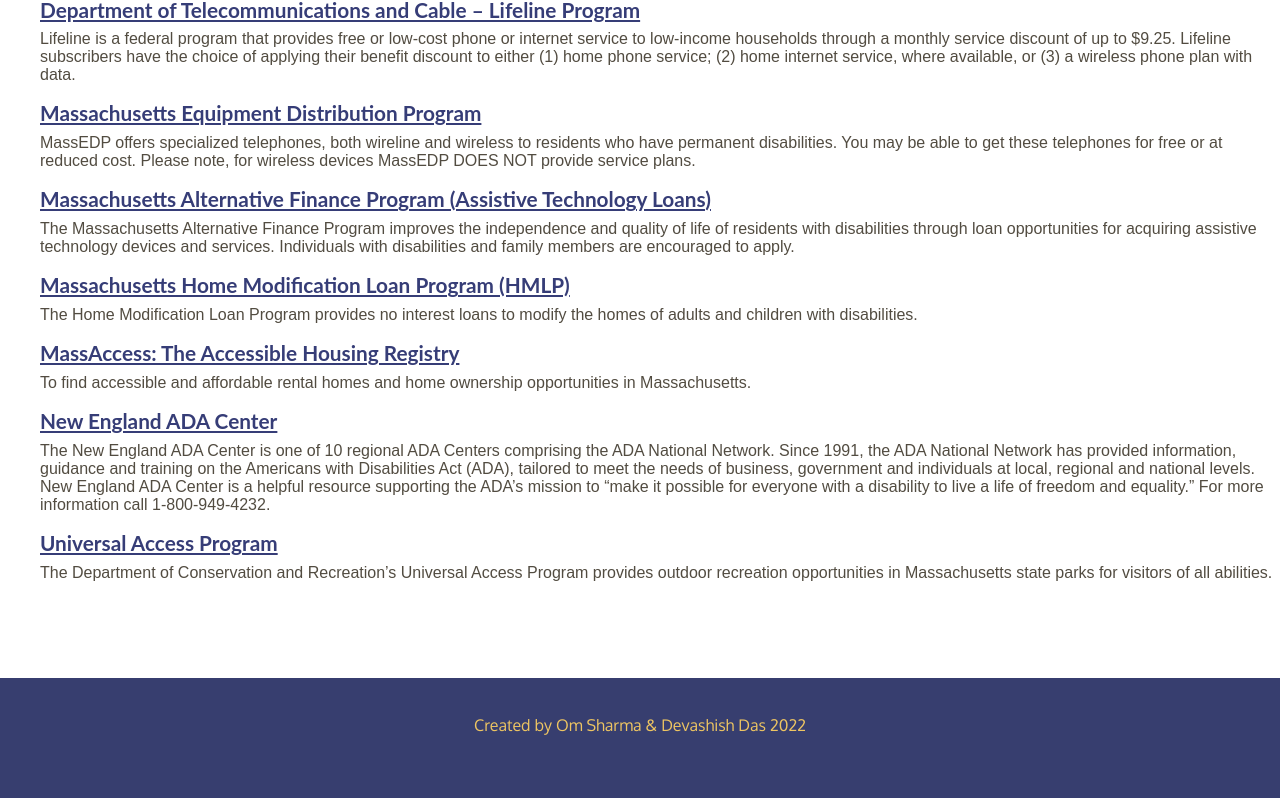
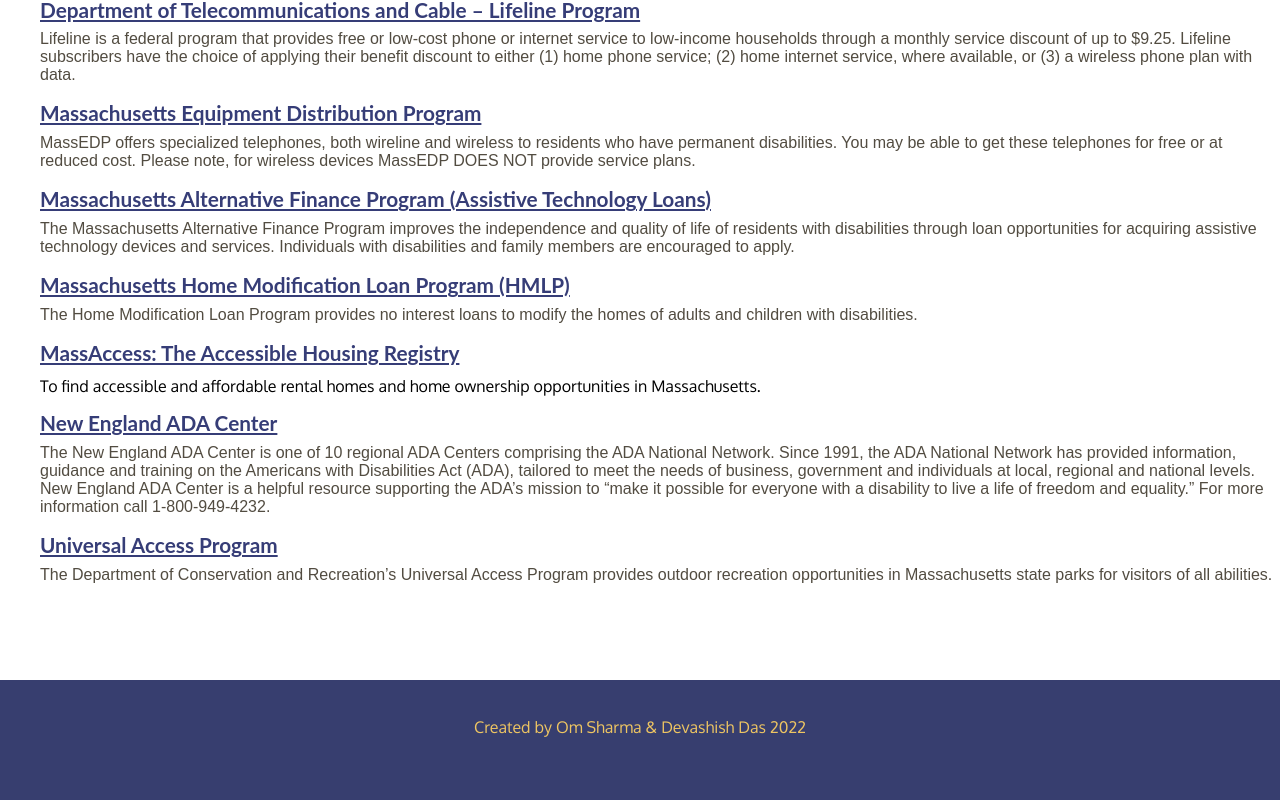
Before and after one commit to Aapuji/Natick-Disabilities-Website, a Next.js app: page /resources/state in a window 1280 px wide. Shown: the part 1458-2258 px from the top of the page. Built offline with nearby package versions, Linux system fonts and the light colour scheme.

Commit message:
branch name change

```diff
--- a/components/Hyperlink.js
+++ b/components/Hyperlink.js
@@ -1,12 +1,14 @@
 import Link from "next/link";
 import Image from "next/image";
 import styles from '../styles/Hyperlink.module.css';
+import { Children } from "react";
 
-const Hyperlink  = ({url, name, desc}) => {
+const Hyperlink  = ({children, url, name, desc}) => {
     return <>
         <div className={styles.hyperlinkwhole}>
             <h1 className={styles.hyperlinkname}><Link href = {url}>{name}</Link></h1>
             <p className={styles.hyperlinkdesc}>{desc}</p>
+            { children }
         </div>
     </>;
 }
--- a/pages/resources/state.js
+++ b/pages/resources/state.js
@@ -4,6 +4,7 @@
 import styles from '/styles/State.module.css'
 import Dropdown from '/components/Dropdown';
 import { useState } from 'react';
+import Link  from  'next/link';
 
 //MassAccess (lines _-_) has links for "rental homes" and "home ownership" in the description
 
@@ -113,8 +114,9 @@
         <Hyperlink
           url = "https://www.massaccesshousingregistry.org/"
           name = "MassAccess: The Accessible Housing Registry"
-          desc = "To find accessible and affordable rental homes and home ownership opportunities in Massachusetts."
-        />
+        >
+          To find accessible and affordable <Link> rental homes </Link> and home ownership opportunities in Massachusetts.
+        </Hyperlink>
         <Hyperlink
           url = "https://www.newenglandada.org/"
           name = "New England ADA Center"
```
